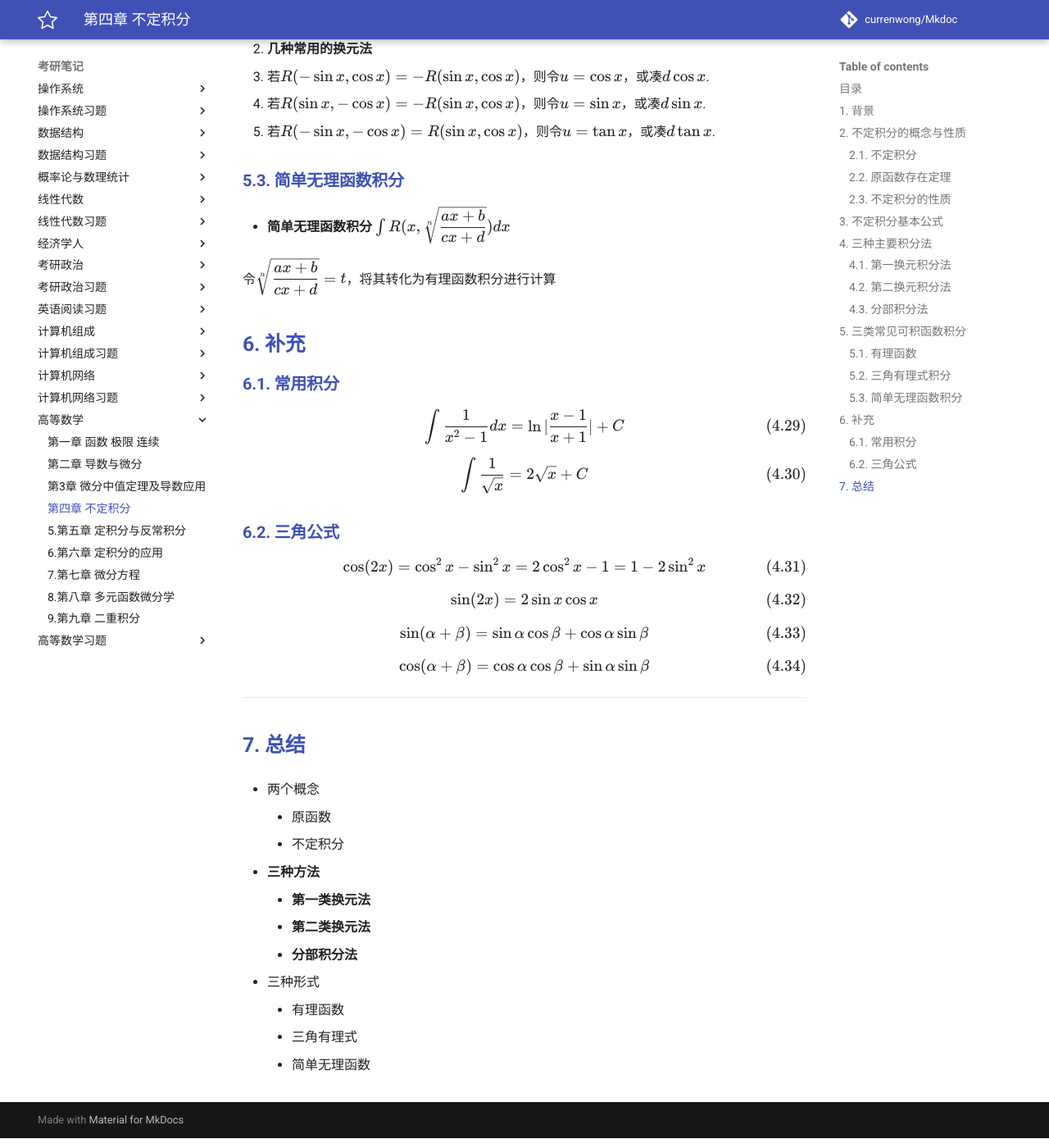
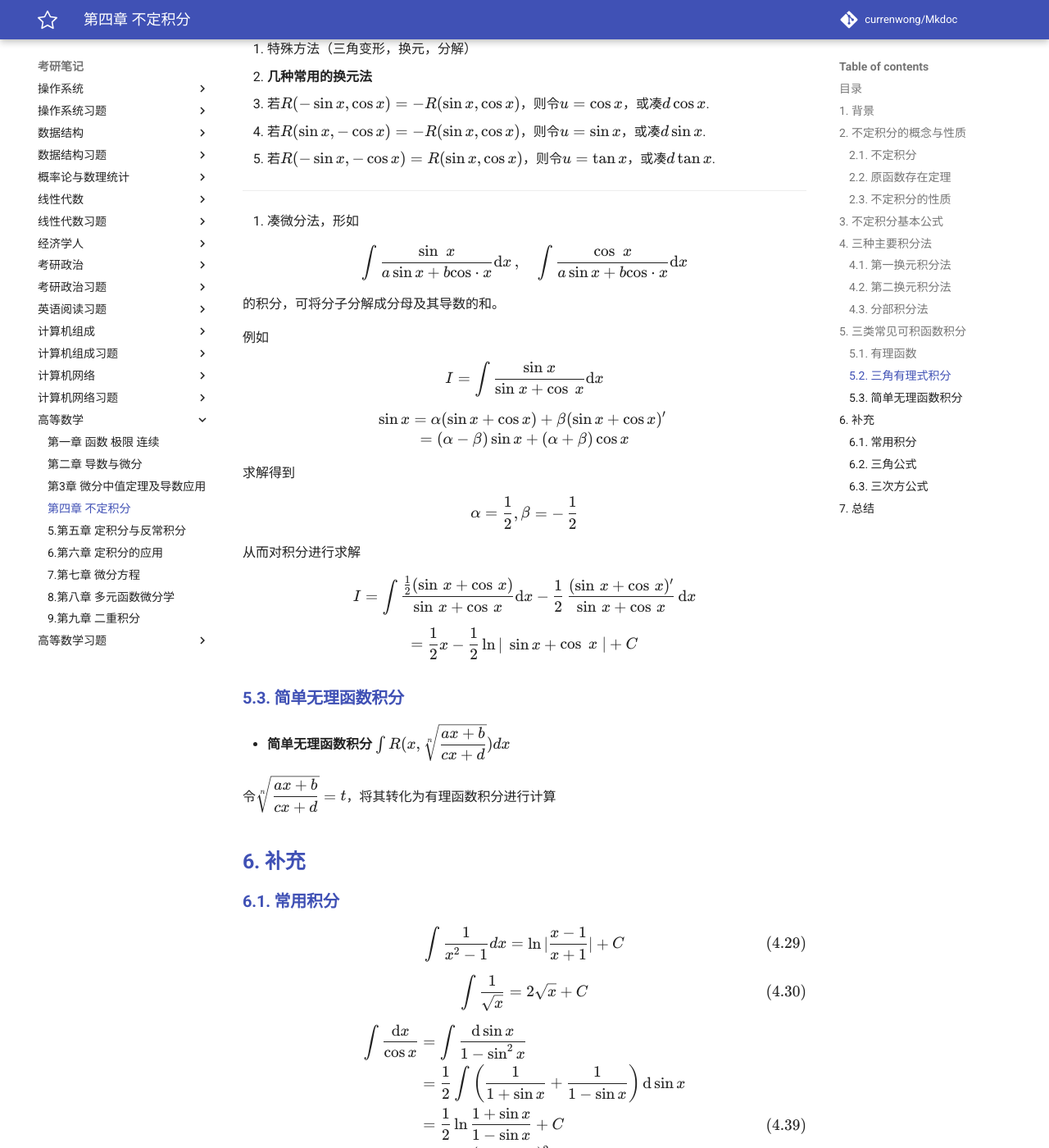
Before and after one commit to CurrenWong/Mkdoc, an MkDocs documentation site: the page built from docs/考研笔记/高等数学/4.第四章_不定积分.md, in a window 1280 px wide and 1400 px high, scrolled down 6562 px. Shown: the whole window at 82% size. Built offline with MkDocs 1.6.1 and Material for MkDocs 9.7.7, drawn with Linux system fonts in a browser that asks for light colours; a script that is not in the unit is left out; comment, search, counter and statistics services are not loaded; some of the changed text lies outside the part shown.

Commit message:
Add triangle formula

```diff
--- a/docs/考研笔记/高等数学/4.第四章_不定积分.md
+++ b/docs/考研笔记/高等数学/4.第四章_不定积分.md
@@ -318,6 +318,43 @@
 2. 若$R(\sin x, - \cos x) = - R(\sin x, \cos x)$，则令$u = \sin x$，或凑$d\sin x$.
 3. 若$R(- \sin x, - \cos x) = R(\sin x, \cos x)$，则令$u = \tan x$，或凑$d\tan x$.
 
+---
+
+3. 凑微分法，形如
+
+$$
+\int{\frac{\sin\,\,x}{a\sin x + b\mathrm{cos}\cdot x}}{\mathrm{d}}x\,,\quad\int{\frac{\cos\,\,x}{a\sin x + b\mathrm{cos}\cdot x}}{\mathrm{d}}{{x}}
+$$
+
+的积分，可将分子分解成分母及其导数的和。
+
+例如
+
+$$
+I=\int\frac{\mathrm{sin}\ x}{\mathrm{sin}\ x+\cos\ x}\mathrm{d}x
+$$
+
+$$
+\sin x=\alpha(\sin x+\cos x)+\beta(\sin x+\cos x)^{\prime}\\
+=(\alpha-\beta)\sin x+(\alpha+\beta)\cos x
+$$
+
+求解得到
+
+$$
+\alpha=\frac{1}{2},\beta=-\,\frac{1}{2}
+$$
+
+从而对积分进行求解
+
+$$
+I=\int\frac{\frac{1}{2}(\sin\,x+\cos\,x)}{\sin\,x+\cos\,x}\mathrm{d}x-\frac{1}{2}\,\frac{(\sin\,x+\cos\,x)^{\prime}}{\sin\,x+\cos\,x}\,\mathrm{d}x
+$$
+
+$$
+={\frac{1}{2}}x-{\frac{1}{2}}\ln|\;\sin x+\cos\;x\;|+C
+$$
+
 ### 5.3. 简单无理函数积分
 
 - **简单无理函数积分** $
@@ -337,6 +374,25 @@
 $$
 \int \frac{1}{\sqrt{x}} = 2 \sqrt{x} + C
 \tag{4.30}
+$$
+
+$$
+\begin{aligned}
+\int \frac{\mathrm{d} x}{\cos x}
+&=\int \frac{\mathrm{d} \sin x}{1-\sin ^{2} x} \\
+&=\frac{1}{2} \int\left(\frac{1}{1+\sin x}+\frac{1}{1-\sin x}\right) \mathrm{d} \sin x \\
+&=\frac{1}{2} \ln \frac{1+\sin x}{1-\sin x}+C \\
+&=\frac{1}{2} \ln \frac{(1+\sin x)^{2}}{\cos ^{2} x}+C \\
+&=\ln \left|\frac{1}{\cos x}+\tan x\right|+C
+\end{aligned}
+\tag{4.39}
+$$
+
+$$
+\int \frac{\mathrm{d} x}{\sin x} =\frac{1}{2} \ln \left|\frac{1-\cos x}{1+\cos x}\right|+C
+\\=\frac{1}{2} \ln \left|\frac{(1-\cos x)^2}{1-\cos^2 x}\right|+C
+\\= \ln (1 - \cos x) - \ln |\sin x|
+\tag{4.40}
 $$
 
 ### 6.2. 三角公式
@@ -361,6 +417,28 @@
 \tag{4.34}
 $$
 
+### 6.3. 三次方公式
+
+$$
+a^3-b^3=(a-b)(a^2+ab+b^2)
+\tag{4.35}
+$$
+
+$$
+a^3+b^3=(a+b)(a^2-ab+b^2)
+\tag{4.36}
+$$
+
+$$
+(a+b)^3=a^3+3a^2b+3ab^2+b^3
+\tag{4.37}
+$$
+
+$$
+(a-b)^3=a^3-3a^2b+3ab^2-b^3
+\tag{4.38}
+$$
+
 ---
 
 ## 7. 总结
```
